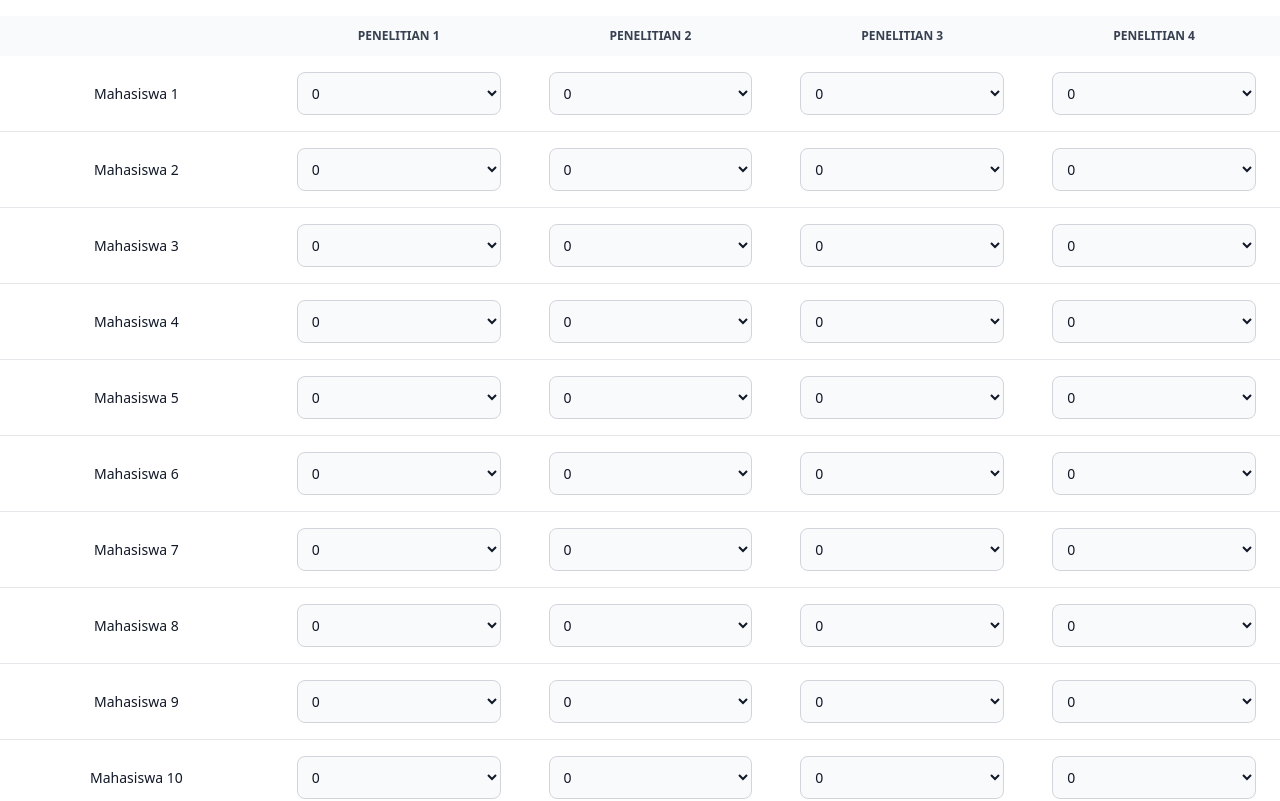
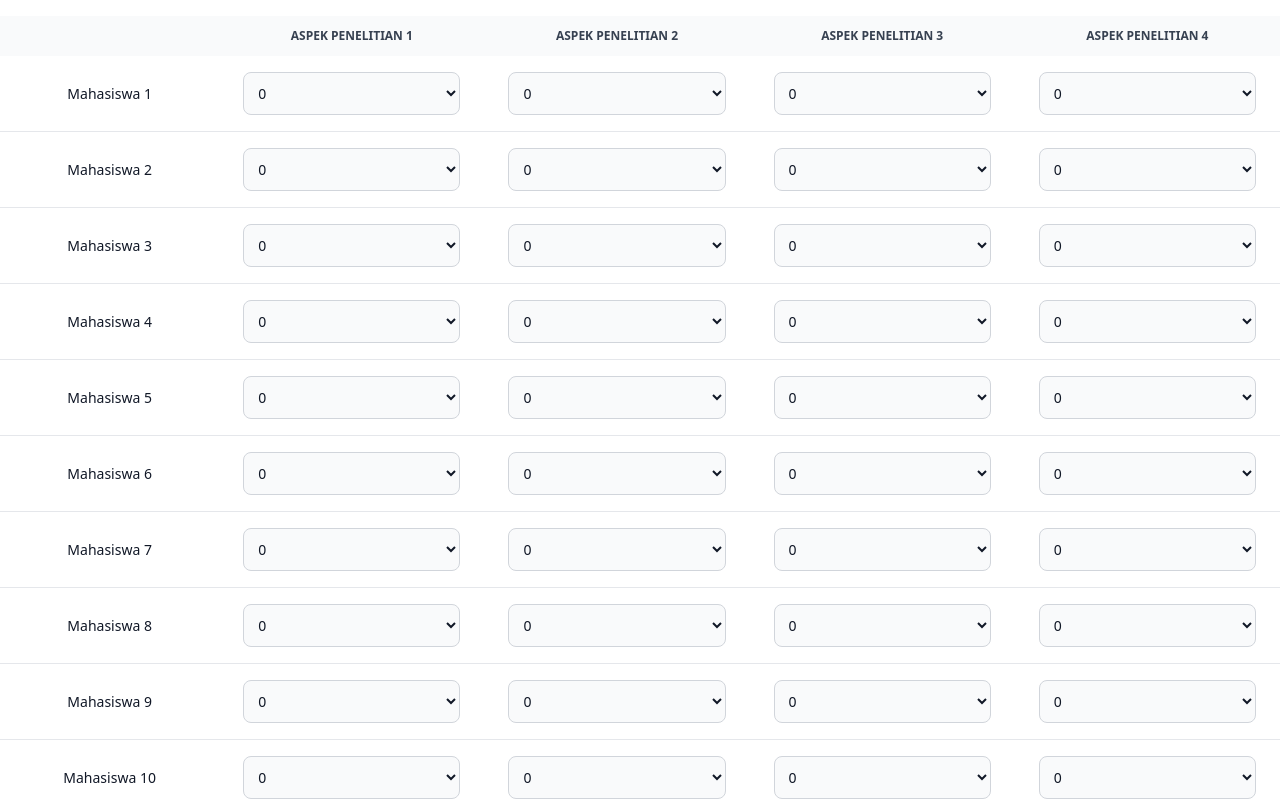
Before and after one commit to Slackluky/react-dosen-app, a React (Vite) app: page / in a window 1280 px wide. Shown: the top 801 px of the page. Built offline with nearby package versions, Linux system fonts and the light colour scheme.

Commit message:
1 file modified

```diff
--- a/src/App.jsx
+++ b/src/App.jsx
@@ -5,7 +5,10 @@ function App() {
     return { id: `mahasiswa${index + 1}`, name: `Mahasiswa ${index + 1}` };
   });
   const penelitian = Array.from({ length: 4 }).map((it, index) => {
-    return { id: `penelitian_${index + 1}`, name: `Penelitian ${index + 1}` };
+    return {
+      id: `aspek_penelitian_${index + 1}`,
+      name: `Aspek Penelitian ${index + 1}`,
+    };
   });
   const [result, setResult] = useState(
     penelitian.reduce(
```
